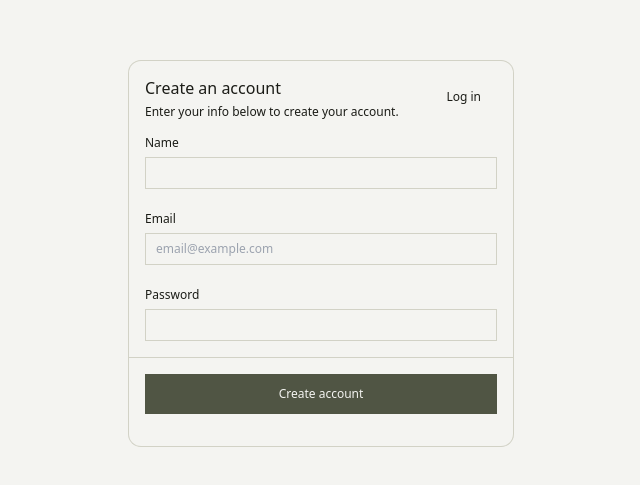
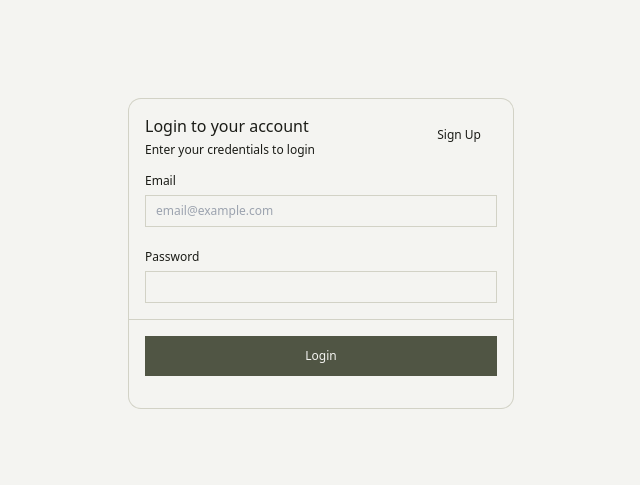
Before and after one commit to djsy104/testly, a React (Vite) app in the folder client/: page /login in a window 1280 px wide. Shown: the part 147-632 px from the top of the page, without its empty margins (319-959 px from the left). Built offline with nearby package versions, Linux system fonts and the light colour scheme.

Commit message:
feat: Create static login page

```diff
--- a/client/src/app/router.jsx
+++ b/client/src/app/router.jsx
@@ -2,7 +2,7 @@ import { createBrowserRouter, RouterProvider } from 'react-router-dom';
 import { Outlet } from 'react-router-dom';
 import ErrorPage from '../pages/ErrorPage.jsx';
 import Register from '../pages/Register.jsx';
-// import Login from '../pages/Login.jsx';
+import Login from '../pages/Login.jsx';
 import Dashboard from '../pages/Dashboard.jsx';
 // import App from './App.jsx';
 import AppShell from './AppShell.jsx';
@@ -22,7 +22,7 @@ const router = createBrowserRouter([
 
   {
     path: '/login',
-    element: <Register />,
+    element: <Login />,
     errorElement: <ErrorPage />,
   },
 
--- a/client/src/features/auth/AuthHeader.jsx
+++ /dev/null
@@ -1,9 +0,0 @@
-function AuthHeader({ title }) {
-  return (
-    <>
-      <h2>{title}</h2>
-    </>
-  );
-}
-
-export default AuthHeader;
--- /dev/null
+++ b/client/src/features/auth/LoginForm.jsx
@@ -0,0 +1,32 @@
+import { useState } from 'react';
+import { Label } from '@/components/ui/Label';
+import { Input } from '@/components/ui/Input';
+
+function LoginForm() {
+  const [password, setPassword] = useState('');
+
+  return (
+    <form>
+      <div className="flex flex-col gap-6">
+        <div className="grid gap-2">
+          <Label htmlFor="email">Email</Label>
+          <Input id="email" type="email" placeholder="email@example.com" required />
+        </div>
+
+        <div className="grid gap-2">
+          <Label htmlFor="password">Password</Label>
+
+          <Input
+            id="password"
+            type="password"
+            value={password}
+            onChange={(e) => setPassword(e.target.value)}
+            required
+          />
+        </div>
+      </div>
+    </form>
+  );
+}
+
+export default LoginForm;
--- a/client/src/pages/Login.jsx
+++ b/client/src/pages/Login.jsx
@@ -0,0 +1,31 @@
+import { useState, useEffect } from 'react';
+import axios from 'axios';
+import LoginForm from '../features/auth/LoginForm';
+import AuthCard from '@/features/auth/AuthCard';
+import { Button } from '@/components/ui/Button';
+import { Link } from 'react-router-dom';
+
+function Login() {
+  return (
+    <div className="min-h-screen grid place-items-center bg-background p-6">
+      <AuthCard
+        title="Login to your account"
+        description="Enter your credentials to login"
+        action={
+          <Button asChild variant="link">
+            <Link to="/register">Sign Up</Link>
+          </Button>
+        }
+        footer={
+          <Button type="submit" className="w-full" form="register-form">
+            Login
+          </Button>
+        }
+      >
+        <LoginForm />
+      </AuthCard>
+    </div>
+  );
+}
+
+export default Login;
--- a/client/src/pages/Register.jsx
+++ b/client/src/pages/Register.jsx
@@ -3,6 +3,7 @@ import axios from 'axios';
 import RegisterForm from '../features/auth/RegisterForm';
 import AuthCard from '@/features/auth/AuthCard';
 import { Button } from '@/components/ui/Button';
+import { Link } from 'react-router-dom';
 
 function Register() {
   return (
@@ -10,7 +11,11 @@ function Register() {
       <AuthCard
         title="Create an account"
         description="Enter your info below to create your account."
-        action={<Button variant="link">Log in</Button>}
+        action={
+          <Button asChild variant="link">
+            <Link to="/login">Login</Link>
+          </Button>
+        }
         footer={
           <>
             <Button type="submit" className="w-full" form="register-form">
```
Also changed, not shown: 1 other file (tests, documents, lock files or other folders).
